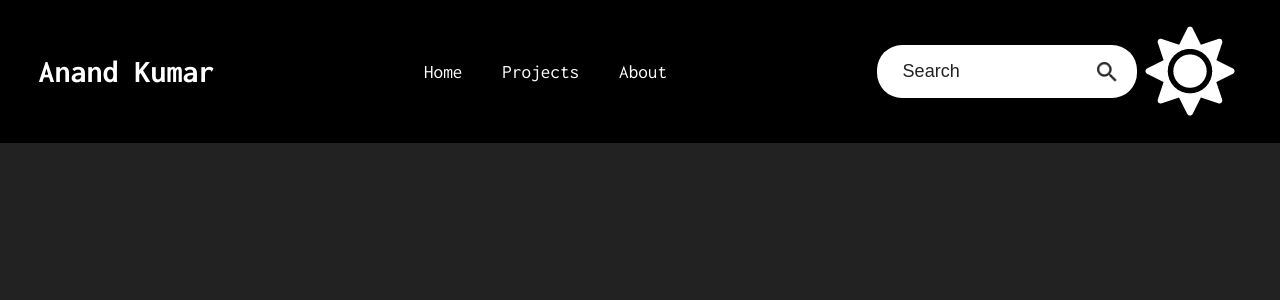
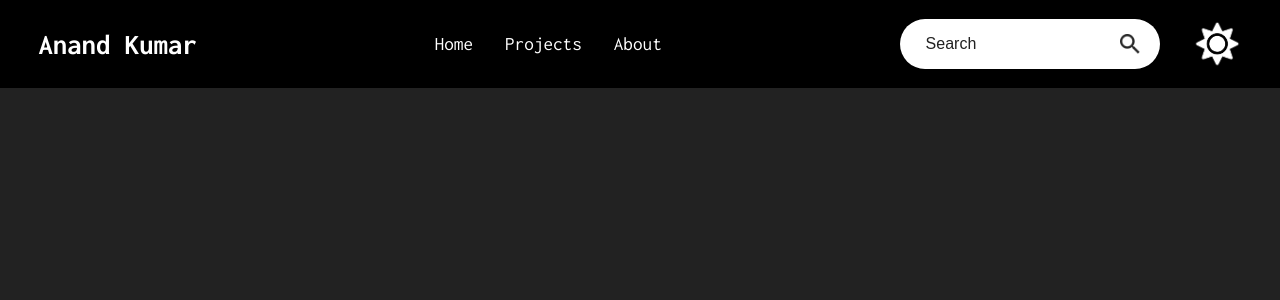
Before and after one commit to Anand-1812/portfolio, a React (Vite) app: page / in a window 1280 px wide. Shown: the top 300 px of the page. Built offline with nearby package versions, Linux system fonts and the light colour scheme.

Commit message:
finally the testing worked

```diff
--- a/src/components/Navbar/Navbar.css
+++ b/src/components/Navbar/Navbar.css
@@ -5,37 +5,39 @@
   justify-content: space-between;
   background-color: #fff;
   padding: 1.2rem 2.4rem;
-  transition: 0.7s;
+  transition: background-color 0.3s ease, color 0.3s ease;
+  color: #000;
 }
 
-.logo {
-  width: 160px;
-  cursor: pointer;
+.navbar h1 {
+  font-size: 1.8rem;
 }
 
-ul {
+.navbar ul {
   flex: 1;
   list-style: none;
-  text-align: center;
+  display: flex;
+  justify-content: center;
+  gap: 2rem;
+  padding: 0;
+  margin: 0;
 }
 
-li {
-  display: inline-block;
-  margin: 10px 20px;
+.navbar li {
   font-size: 1.2rem;
   cursor: pointer;
 }
 
-.theme-toggle {
+.navbar-theme-toggle {
   width: 50px;
   cursor: pointer;
-  margin-left: 40px;
+  margin-left: 2rem;
 }
 
 .search-box {
   display: flex;
   align-items: center;
-  background: #242424;
+  background-color: #242424;
   padding: 10px 20px;
   border-radius: 25px;
 }
@@ -43,10 +45,10 @@ li {
 .search-box input {
   padding: 6px;
   background: transparent;
-  border: 0;
-  outline: 0;
+  border: none;
+  outline: none;
   color: #fff;
-  font-size: 18px;
+  font-size: 1rem;
   max-width: 200px;
 }
 
@@ -59,13 +61,14 @@ li {
   cursor: pointer;
 }
 
+/* Dark Theme */
 .dark .navbar {
-  background: #000;
+  background-color: #000;
   color: #fff;
 }
 
 .dark .search-box {
-  background: #fff;
+  background-color: #fff;
 }
 
 .dark .search-box input {
--- a/src/components/Navbar/Navbar.jsx
+++ b/src/components/Navbar/Navbar.jsx
@@ -1,4 +1,3 @@
-// Navbar.jsx
 import './Navbar.css';
 import searchIconLight from '../../assets/search-w.png';
 import searchIconDark from '../../assets/search-b.png';
```
Also changed, not shown: tests/setup.js (+7 -2 lines).
